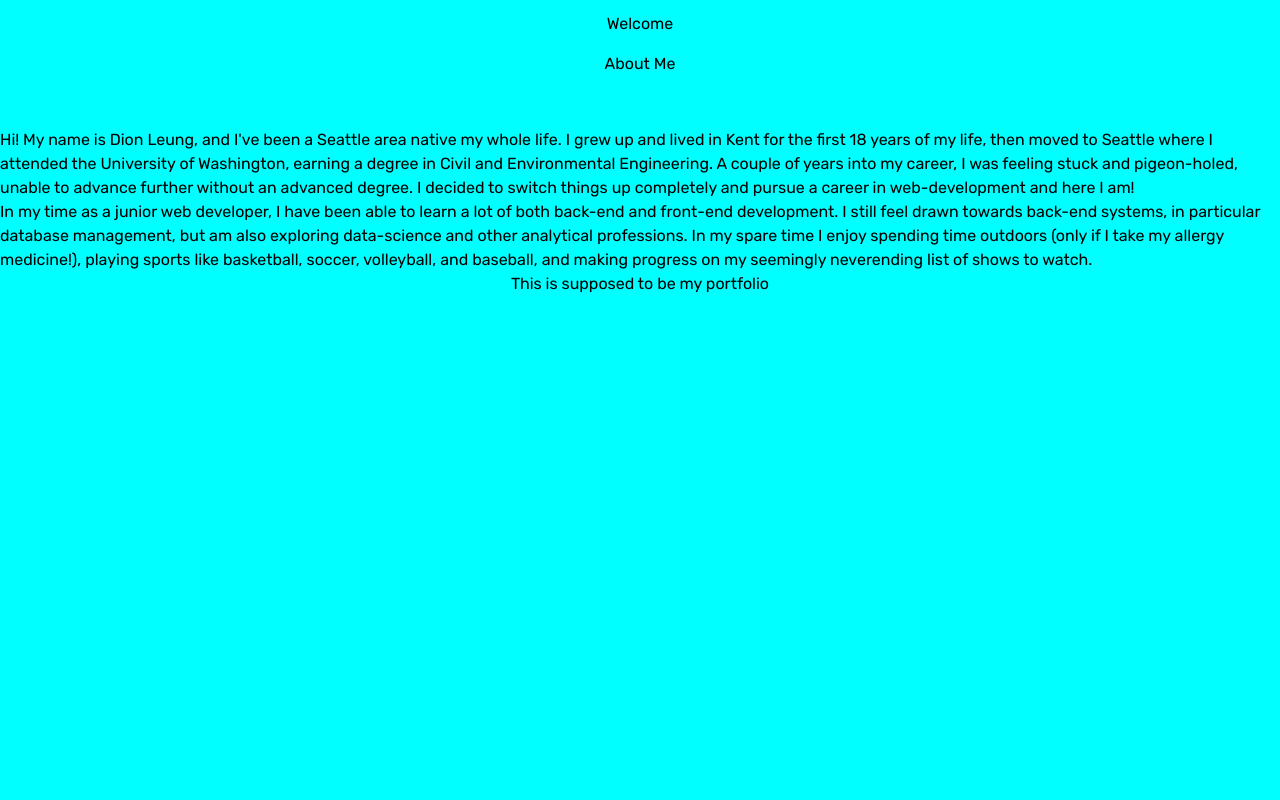
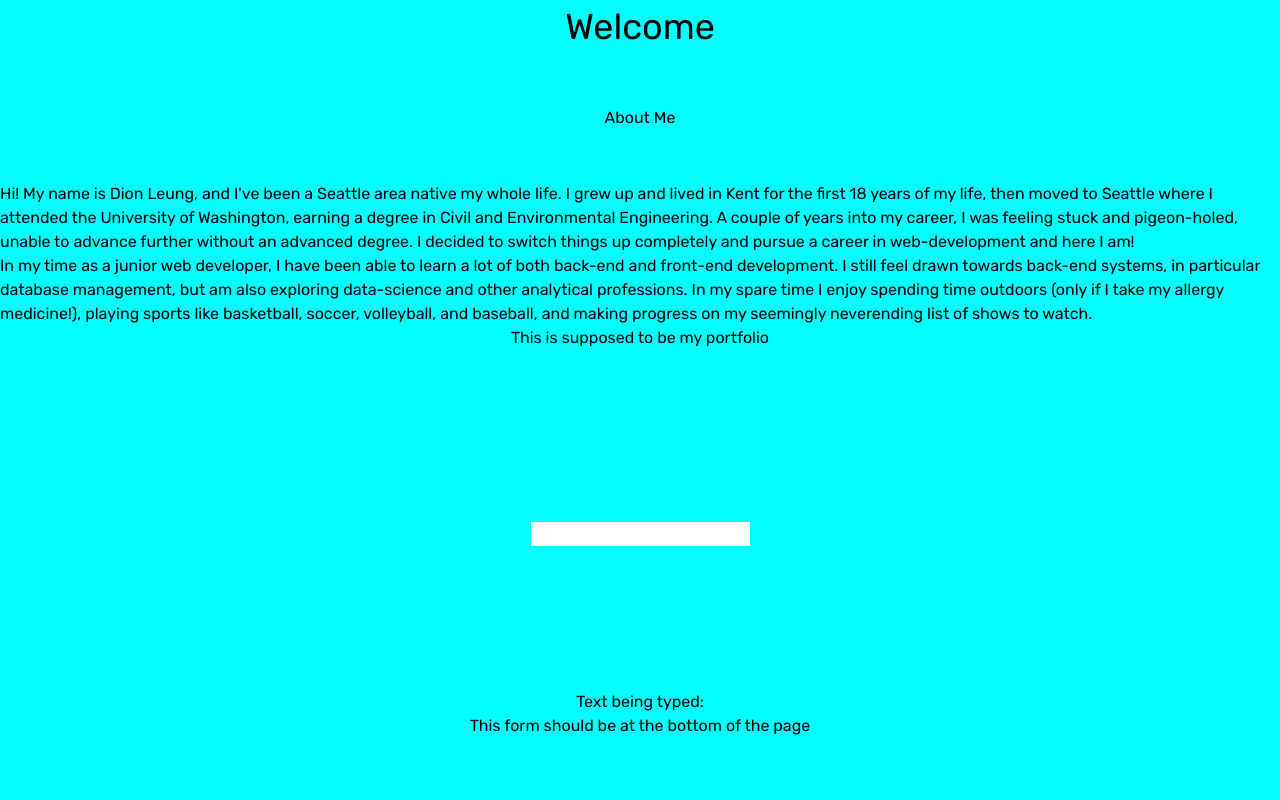
Before and after one commit to dionleung14/Portfolio-React, a React (Create React App) app: page / in a window 1280 px wide. Shown: the top 800 px of the page. Built offline with nearby package versions, Linux system fonts and the light colour scheme.

Commit message:
minor changes to layout

```diff
--- a/src/components/Navbar.js
+++ b/src/components/Navbar.js
@@ -2,8 +2,13 @@
 
 export default function Navbar() {
   return (
-    <div className="flex justify-center">
-      <h1 className="text-center fixed top-0 my-3">Welcome</h1>
+    <div className="flex justify-around">
+      <div>
+        <text className="text-4xl">Welcome</text>
+      </div>
+      {/* <div>
+        <text className="text-4xl">Welcome 2</text>
+      </div> */}
     </div>
   );
 }
```
Also changed, not shown: src/components/Portfolio.js (+1 -20 lines).
